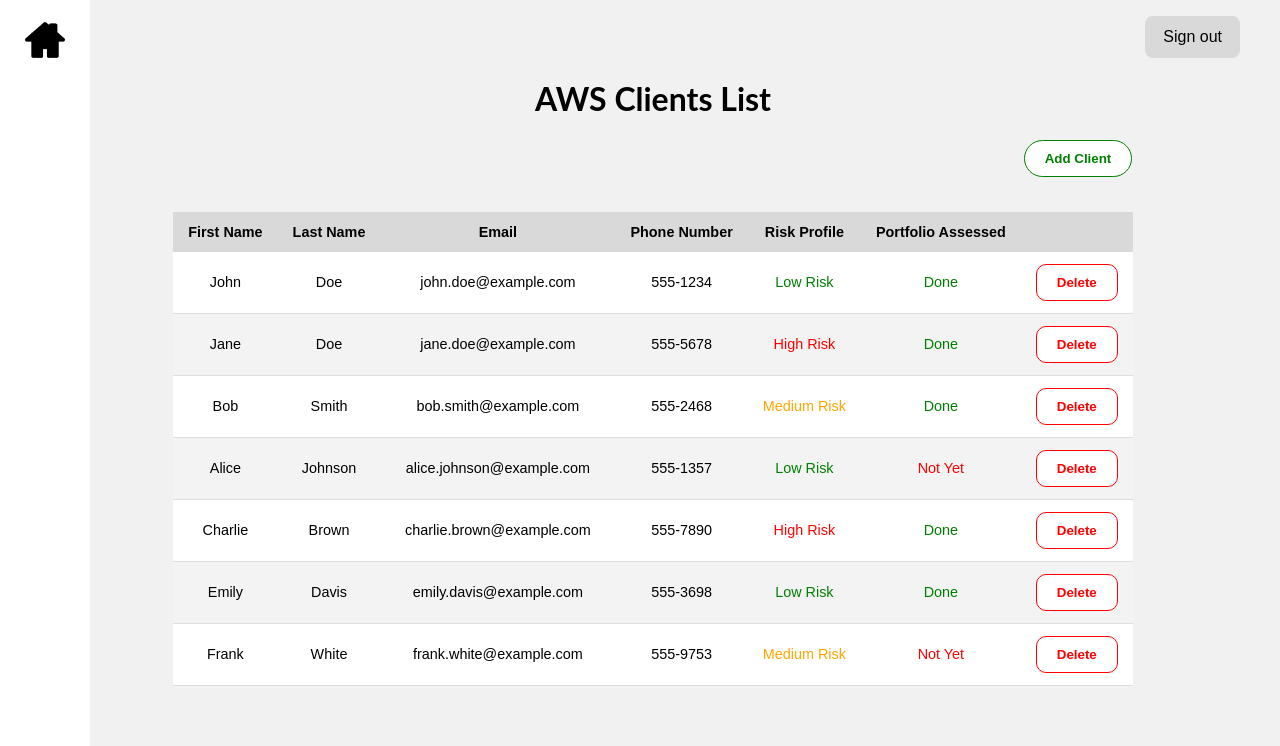
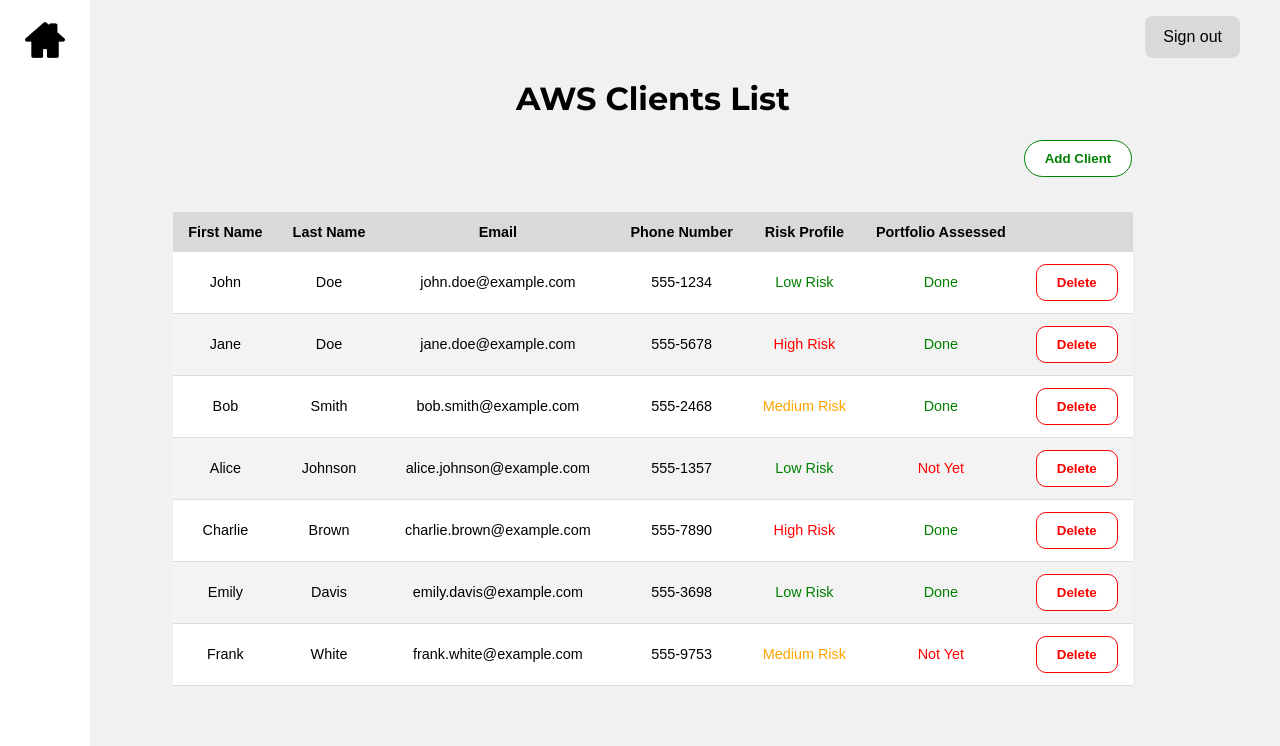
Before and after one commit to jamiebmurray25/AWS-CPM-Group2, a PHP site: page / in a window 1280 px wide. Shown: the top 746 px of the page. Run offline with PHP 8.4, Linux system fonts and the light colour scheme; data comes from the database, SQL or seed files in the repository.

Commit message:
Font family change
Changed font family

```diff
--- a/app/assets/css/index.css
+++ b/app/assets/css/index.css
@@ -1,10 +1,13 @@
+@import url('https://fonts.googleapis.com/css2?family=Fira+Sans:wght@400;500;600;700;800;900&family=Montserrat:wght@400;500;600;700;800;900&display=swap');
+
 * {
   box-sizing: border-box;
 }
 
 body {
   background-color: #F1F1F1;
-  font-family: "Lato", sans-serif;
+  font-family: 'Fira Sans', sans-serif;
+  font-family: 'Montserrat', sans-serif;
 }
 
 .main {
```
